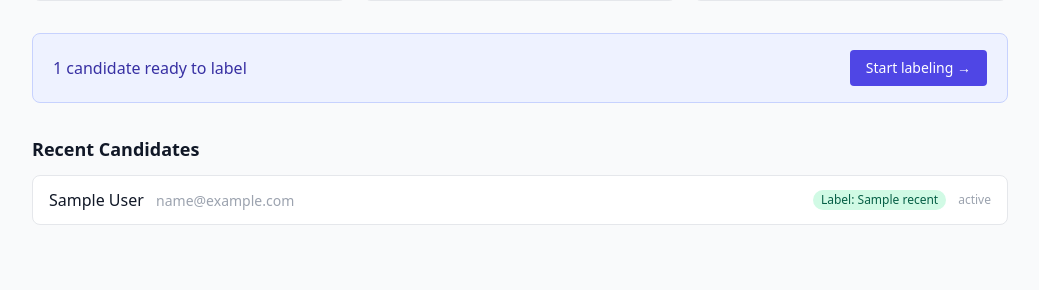
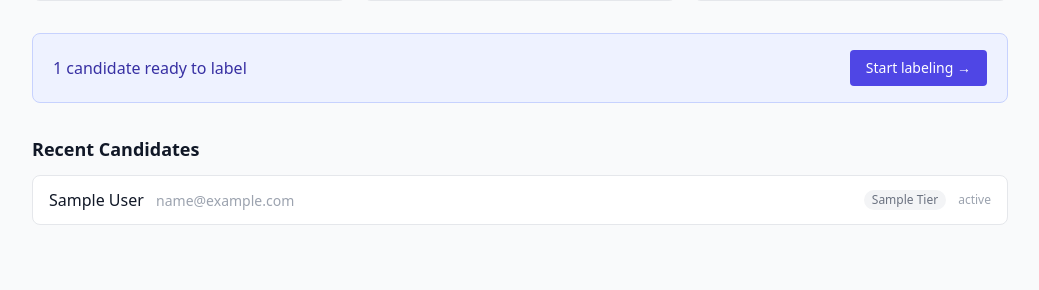
Before and after one commit to acsterne/TopSDRs-Tools, a Flask app: template templates/home.html in a window 1280 px wide. Shown: the part 226-516 px from the top of the page, without its empty margins (120-1159 px from the left). Run offline with Flask 3, Linux system fonts and the light colour scheme; the template is opened without the code that fills it: most values are stand-ins (such as "Sample title", 1, 10 or a date in 2020); some libraries are stand-ins or nearby versions.

Commit message:
Fix: remove all fit_score references, use tier throughout
fit_score was replaced by tier in the schema but queries and templates
still referenced the old column name, causing 500s on /candidates.

Co-Authored-By: Claude Sonnet 4.6 <noreply@anthropic.com>

```diff
--- a/app.py
+++ b/app.py
@@ -108,8 +108,8 @@ def _rescore_all_unlabeled(skip_id=None):
         if updates:
             psycopg2.extras.execute_values(
                 cur,
-                "UPDATE candidates SET fit_score = data.score, fit_rationale = data.rationale "
-                "FROM (VALUES %s) AS data(score, rationale, id) WHERE candidates.id = data.id",
+                "UPDATE candidates SET tier = data.tier, tier_rationale = data.rationale "
+                "FROM (VALUES %s) AS data(tier, rationale, id) WHERE candidates.id = data.id",
                 updates,
                 template="(%s, %s, %s)"
             )
@@ -302,7 +302,7 @@ def candidates():
         SELECT c.*, cf.label
           FROM candidates c
      LEFT JOIN candidate_feedback cf ON cf.candidate_id = c.id
-         ORDER BY c.fit_score DESC NULLS LAST, c.created_at DESC
+         ORDER BY c.created_at DESC
     """)
     rows = [dict(r) for r in cur.fetchall()]
     cur.close()
@@ -322,7 +322,7 @@ def label():
              SELECT 1 FROM candidate_feedback cf WHERE cf.candidate_id = c.id
          )
            AND c.embedding IS NOT NULL
-         ORDER BY c.fit_score DESC NULLS LAST, c.created_at DESC
+         ORDER BY c.created_at DESC
          LIMIT 1
     """)
     row = cur.fetchone()
--- a/templates/home.html
+++ b/templates/home.html
@@ -34,10 +34,12 @@
       <span class="text-sm text-gray-400 ml-2">{{ c.email or '' }}</span>
     </div>
     <div class="flex items-center gap-3">
-      {% if c.label %}
-        <span class="text-xs bg-emerald-100 text-emerald-800 px-2 py-0.5 rounded-full">Label: {{ c.label }}</span>
-      {% elif c.fit_score %}
-        <span class="text-xs bg-gray-100 text-gray-600 px-2 py-0.5 rounded-full">Score: {{ c.fit_score }}</span>
+      {% if c.tier == 'strong_intro' %}
+        <span class="text-xs bg-emerald-600 text-white px-2 py-0.5 rounded-full">Strong Intro</span>
+      {% elif c.tier == 'weak_intro' %}
+        <span class="text-xs bg-emerald-100 text-emerald-700 px-2 py-0.5 rounded-full">Weak Intro</span>
+      {% elif c.tier %}
+        <span class="text-xs bg-gray-100 text-gray-500 px-2 py-0.5 rounded-full">{{ c.tier | replace('_', ' ') | title }}</span>
       {% endif %}
       <span class="text-xs text-gray-400">{{ c.status }}</span>
     </div>
```
Also changed, not shown: CLAUDE.md (+1 -1 lines), templates/candidates.html (+13 -11 lines).
